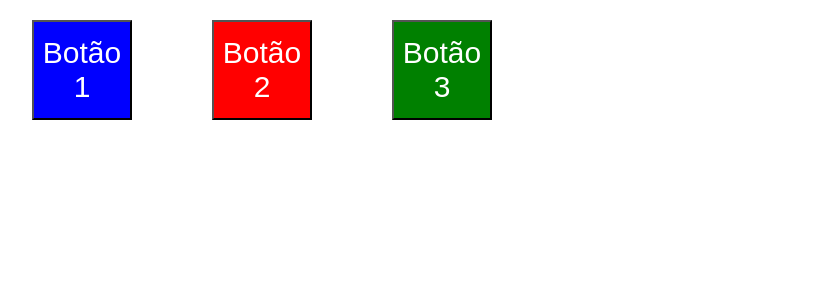
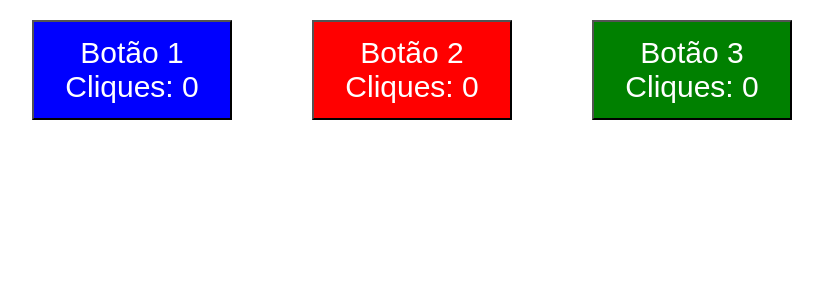
Before and after one commit to AugustoMagalhaes/trybe-exercicios, a React (Create React App) app in the folder front-end/bloco-11-componentes-com-estado-eventos-e-formularios-com-react/dia-1-componentes-com-estado-e-eventos/exercicios-course/fancy-buttons/: page / in a window 1280 px wide. Shown: the top 300 px of the page, without its empty margins (8-831 px from the left). Built offline with nearby package versions, Linux system fonts and the light colour scheme.

Commit message:
Usando 'setState' com 'event' para alterar dinamicamente a quantidade de cliques nos textos de cada botao.

```diff
--- a/front-end/bloco-11-componentes-com-estado-eventos-e-formularios-com-react/dia-1-componentes-com-estado-e-eventos/exercicios-course/fancy-buttons/src/App.css
+++ b/front-end/bloco-11-componentes-com-estado-eventos-e-formularios-com-react/dia-1-componentes-com-estado-e-eventos/exercicios-course/fancy-buttons/src/App.css
@@ -2,8 +2,8 @@ button:nth-of-type(1) {
   background-color: blue;
   color: white;
   margin: 20px 40px;
-  width: 100px;
-  height: 100px;
+  min-width: 200px;
+  min-height: 100px;
   font-size: 30px;
 }
 
@@ -11,8 +11,8 @@ button:nth-of-type(2) {
   background-color: red;
   color: white;
   margin: 20px 40px;
-  width: 100px;
-  height: 100px;
+  min-width: 200px;
+  min-height: 100px;
   font-size: 30px;
 }
 
@@ -20,7 +20,7 @@ button:nth-of-type(3) {
   background-color: green;
   color: white;
   margin: 20px 40px;
-  width: 100px;
-  height: 100px;
+  min-width: 200px;
+  min-height: 100px;
   font-size: 30px;
 }
--- a/front-end/bloco-11-componentes-com-estado-eventos-e-formularios-com-react/dia-1-componentes-com-estado-e-eventos/exercicios-course/fancy-buttons/src/App.js
+++ b/front-end/bloco-11-componentes-com-estado-eventos-e-formularios-com-react/dia-1-componentes-com-estado-e-eventos/exercicios-course/fancy-buttons/src/App.js
@@ -5,26 +5,30 @@ class App extends React.Component {
   constructor() {
     super()
     this.handleClick = this.handleClick.bind(this);
-    this.handleClick2 = this.handleClick2.bind(this);
-    this.handleClick3 = this.handleClick3.bind(this);
+    this.state = {
+      firstBtnClicks: 0,
+      secBtnClicks: 0,
+      thirdBtnClicks: 0,
+    }
   }
 
-  handleClick() {
-    console.log('Clicou');
-  }
-  handleClick2() {
-    console.log('Agora no segundo botão!');
-  }
-  handleClick3() {
-    console.log('Último botão :)');
+  handleClick(event) {
+    const { name, textContent } = event.target;
+    const numberOfClicks = parseInt(textContent.split(': ')[1]);
+    this.setState((previousState3, _props) => ({
+      [name]: numberOfClicks + 1,
+    }))
   }
 
   render() {
     return (
       <>
-        <button onClick={this.handleClick}>Botão 1</button>
-        <button onClick={this.handleClick2}>Botão 2</button>
-        <button onClick={this.handleClick3}>Botão 3</button>
+        <button onClick={this.handleClick} name="firstBtnClicks">Botão 1
+        <br/>Cliques: {this.state.firstBtnClicks}</button>
+        <button onClick={this.handleClick} name="secBtnClicks">Botão 2
+        <br/>Cliques: {this.state.secBtnClicks}</button>
+        <button onClick={this.handleClick} name="thirdBtnClicks">Botão 3
+          <br/>Cliques: {this.state.thirdBtnClicks}</button>
       </>
     );
   }
```
